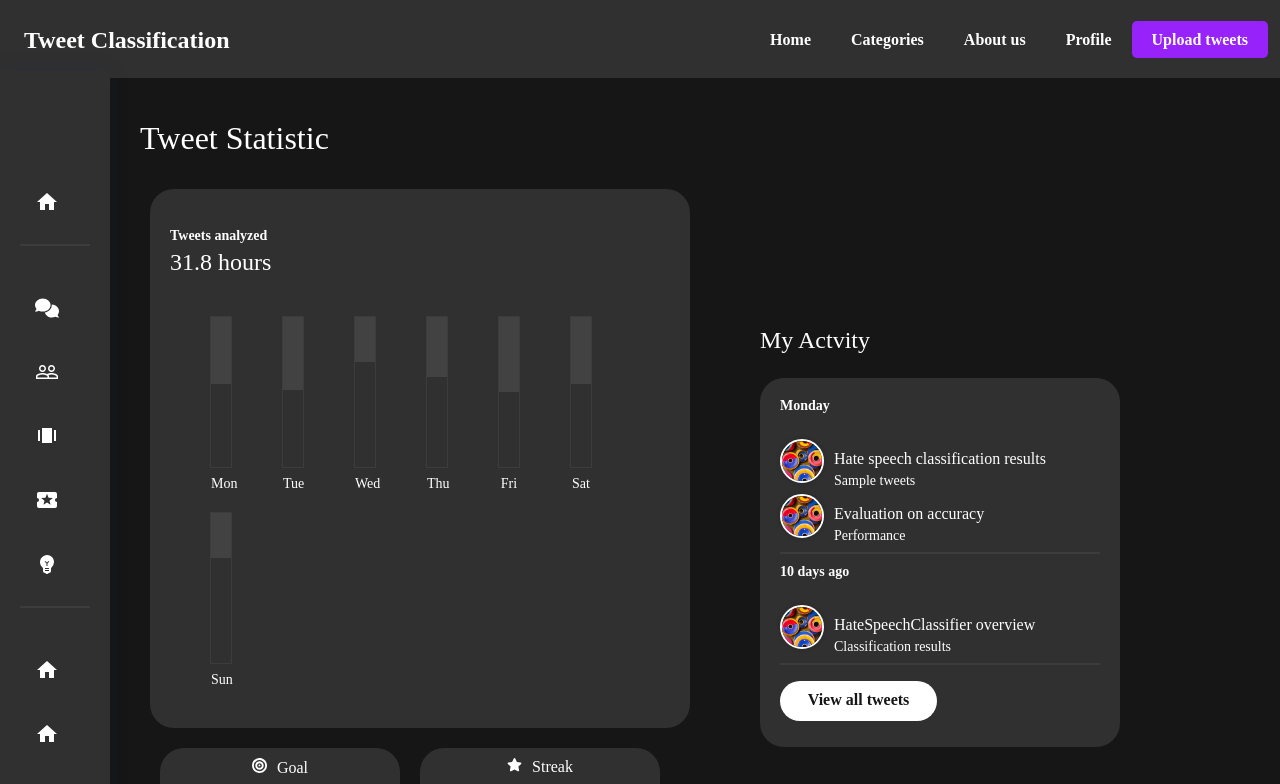
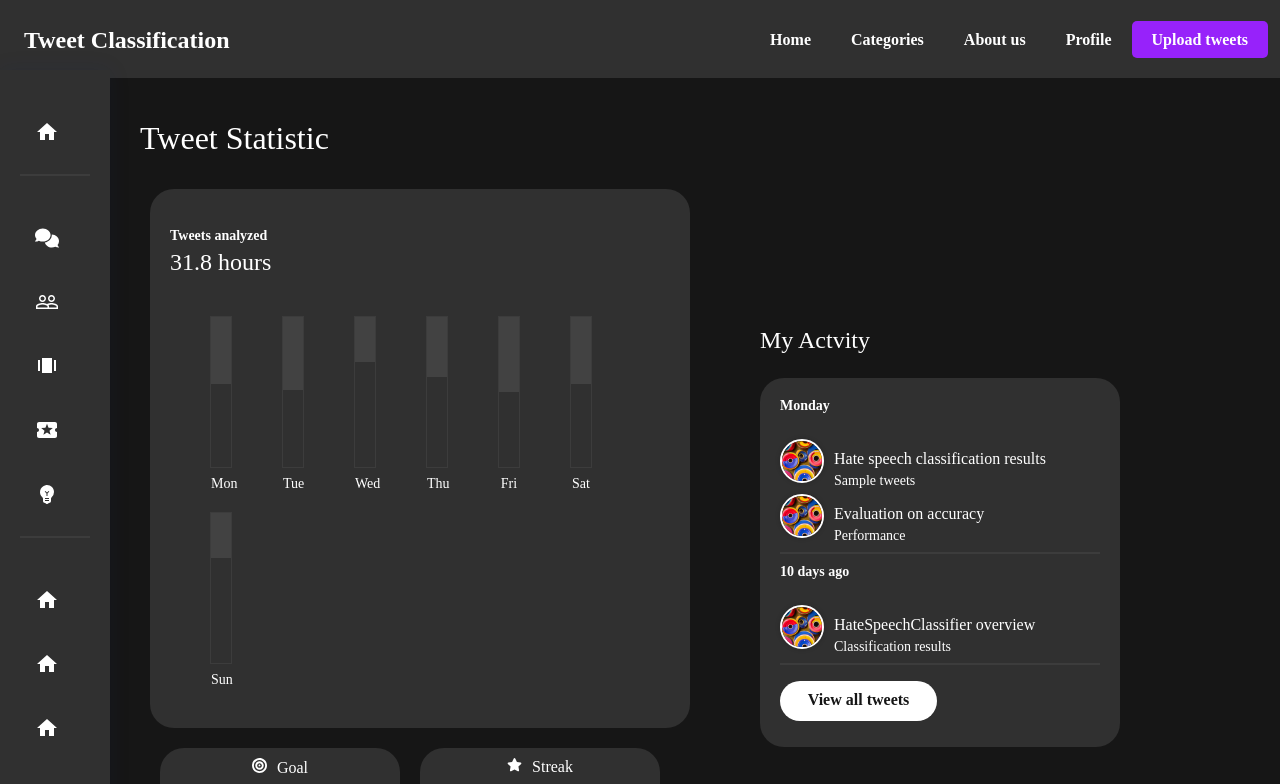
Before and after one commit to Praiztl/HateSpeechClassifier, a React (Create React App) app: page /components/Statistics/Statistics in a window 1280 px wide. Shown: the top 784 px of the page. Built offline with nearby package versions, Linux system fonts and the light colour scheme.

Commit message:
fixed git conflict

```diff
--- a/src/components/Statistics/Statistics.css
+++ b/src/components/Statistics/Statistics.css
@@ -15,7 +15,7 @@ body {
     z-index: 1000;
     transition: all 0.3s;
     padding: 20px;
-    padding-top: 110px;
+    padding-top: 40px;
     scrollbar-width: thin;
     scrollbar-color: #3c3c3c transparent;
     overflow-y: auto;
```
